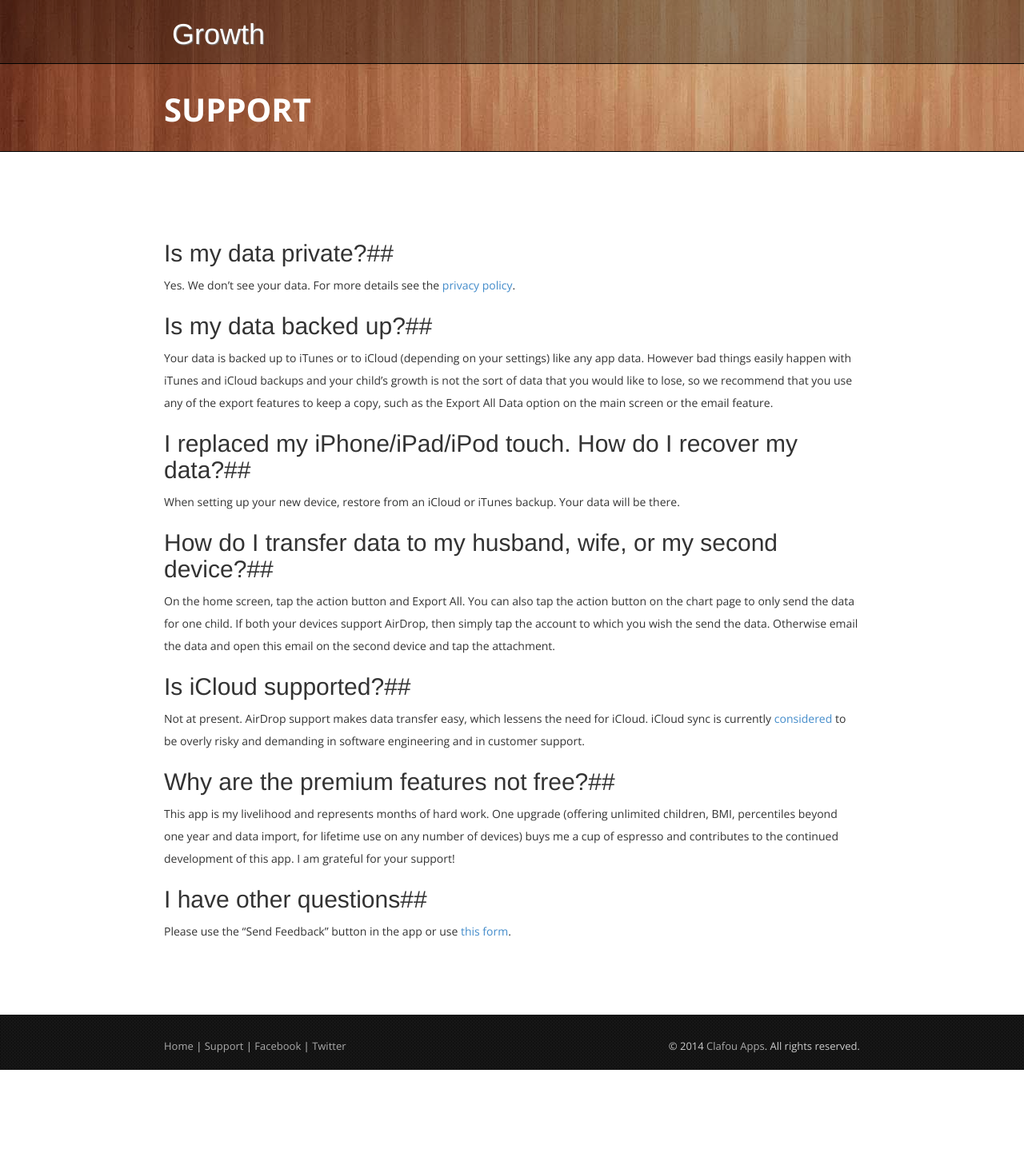
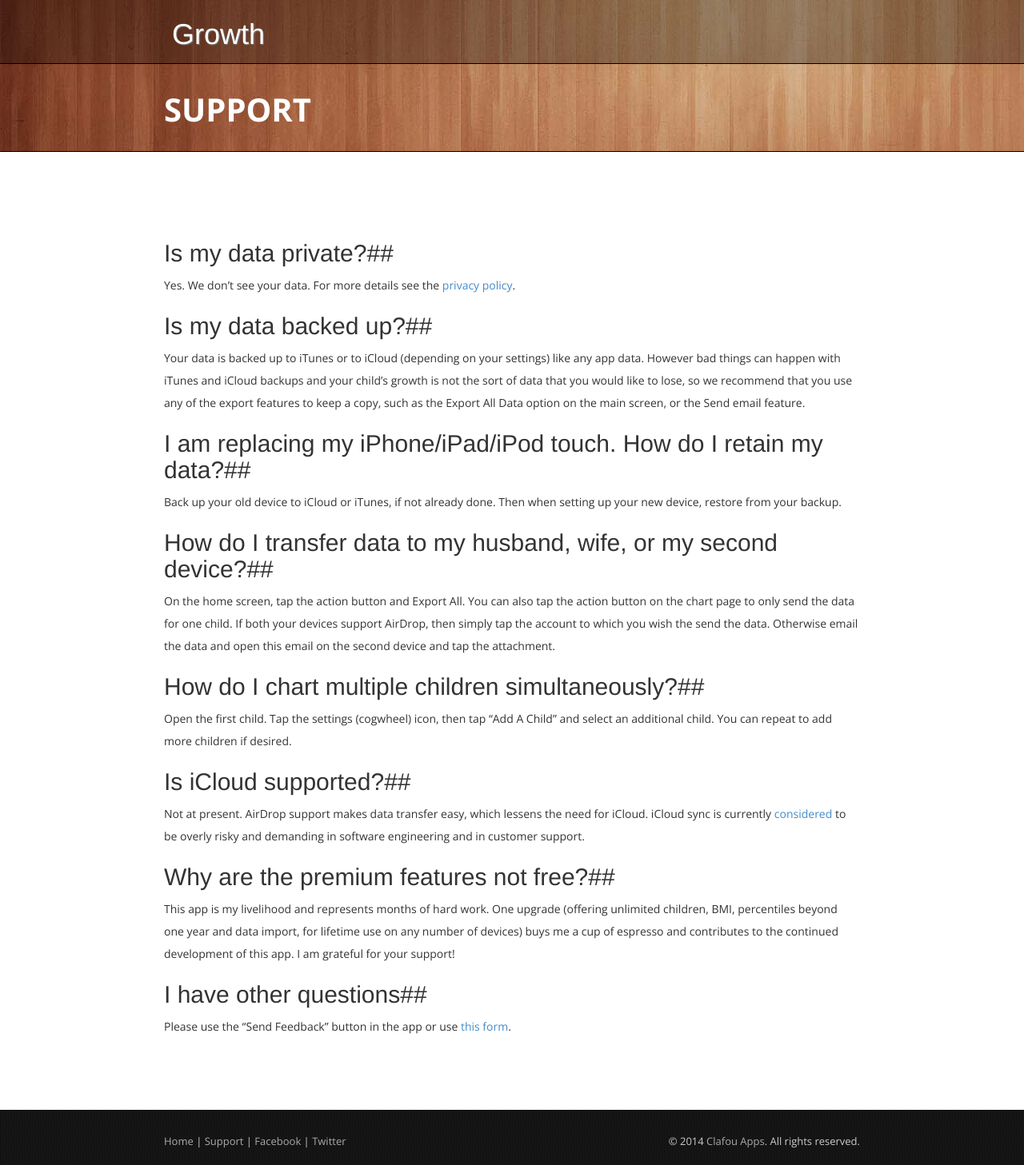
Before and after one commit to Clafou/growthapp.net, a Jekyll site: the page built from support/index.md, in a window 1280 px wide. Shown: the whole page at 80% size. Built offline with Jekyll 4.4.1, drawn with Linux system fonts in a browser that asks for light colours; nearby versions of some CDN libraries; some web fonts are replaced; library files that are not in the unit come from our copies; Markdown is read by kramdown in place of the engine named in the settings; before the commit the page ends 1338 px from its top, so only the background shows below that.

Commit message:
Update Support page
Added steps for multiple children, reworded other stuff

```diff
--- a/support/index.md
+++ b/support/index.md
@@ -8,16 +8,21 @@ Yes. We don't see your data. For more details see the [privacy policy](/privacy)
 
 ##Is my data backed up?##
 
-Your data is backed up to iTunes or to iCloud (depending on your settings) like any app data. However bad things easily happen with iTunes and iCloud backups and your child's growth is not the sort of data that you would like to lose, so we recommend that you use any of the export features to keep a copy, such as the Export All Data option on the main screen or the email feature.
+Your data is backed up to iTunes or to iCloud (depending on your settings) like any app data. However bad things can happen with iTunes and iCloud backups and your child's growth is not the sort of data that you would like to lose, so we recommend that you use any of the export features to keep a copy, such as the Export All Data option on the main screen, or the Send email feature.
 
-##I replaced my iPhone/iPad/iPod touch. How do I recover my data?##
+##I am replacing my iPhone/iPad/iPod touch. How do I retain my data?##
 
-When setting up your new device, restore from an iCloud or iTunes backup. Your data will be there.
+Back up your old device to iCloud or iTunes, if not already done. Then when setting up your new device, restore from your backup.
 
 ##How do I transfer data to my husband, wife, or my second device?##
 
 On the home screen, tap the action button and Export All. You can also tap the action button on the chart page to only send the data for one child.
 If both your devices support AirDrop, then simply tap the account to which you wish the send the data. Otherwise email the data and open this email on the second device and tap the attachment.
+
+##How do I chart multiple children simultaneously?##
+
+Open the first child. Tap the settings (cogwheel) icon, then tap "Add A Child" and select an additional child. You can repeat to add more children if desired.
+
 
 ##Is iCloud supported?##
 
```
